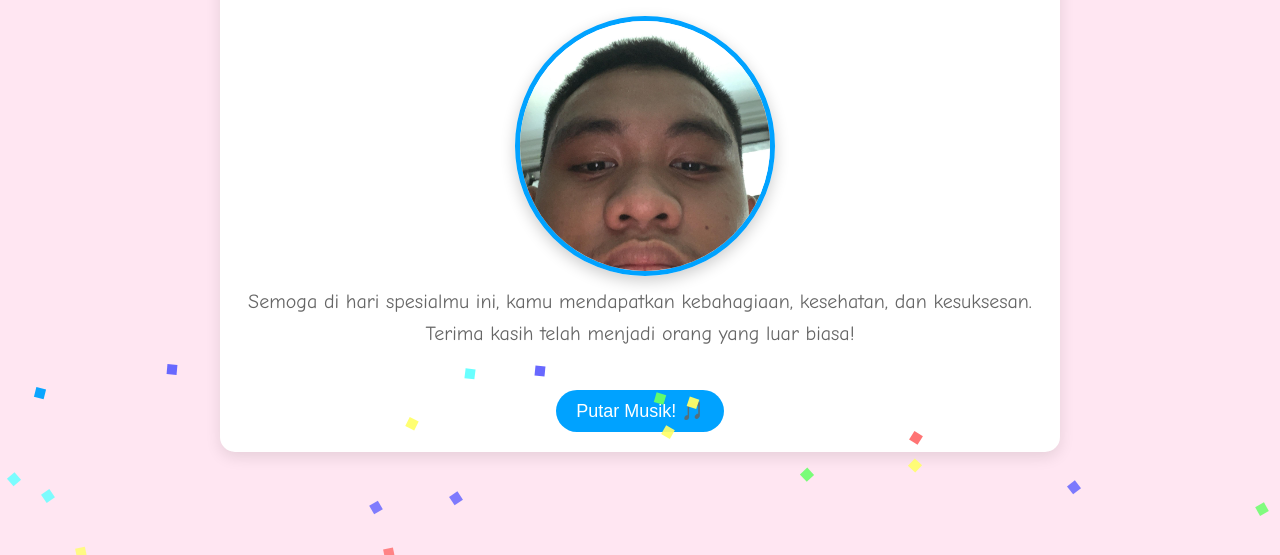
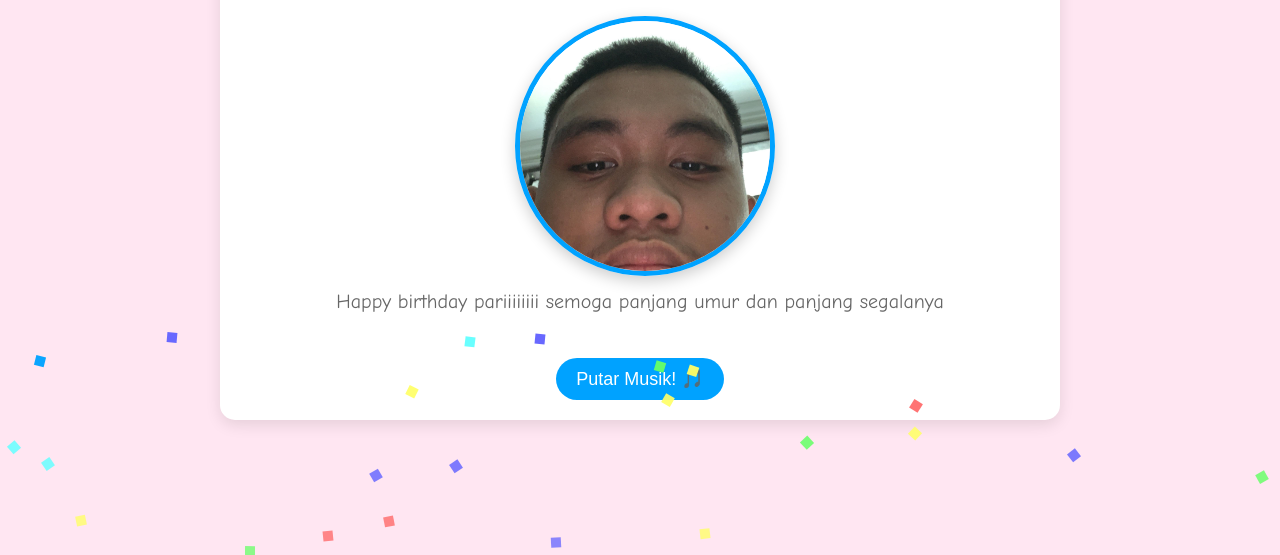
Before and after one commit to badryansah/happybirthdayPariii, a plain HTML site: page Index.html in a window 1280 px wide. Shown: the part 245-800 px from the top of the page. Drawn offline with Linux system fonts and the light colour scheme.

Commit message:
Menambahkan fitur baru

```diff
--- a/Index.html
+++ b/Index.html
@@ -205,8 +205,7 @@
         <img class="photo" src="foto1.jpg" alt="Foto Ulang Tahun" />
       </div>
       <div class="message">
-        Semoga di hari spesialmu ini, kamu mendapatkan kebahagiaan, kesehatan,
-        dan kesuksesan. Terima kasih telah menjadi orang yang luar biasa!
+        Happy birthday pariiiiiiii semoga panjang umur dan panjang segalanya
       </div>
       <button onclick="playMusic()">Putar Musik! 🎵</button>
       <audio id="birthdaySong" loop>
```
